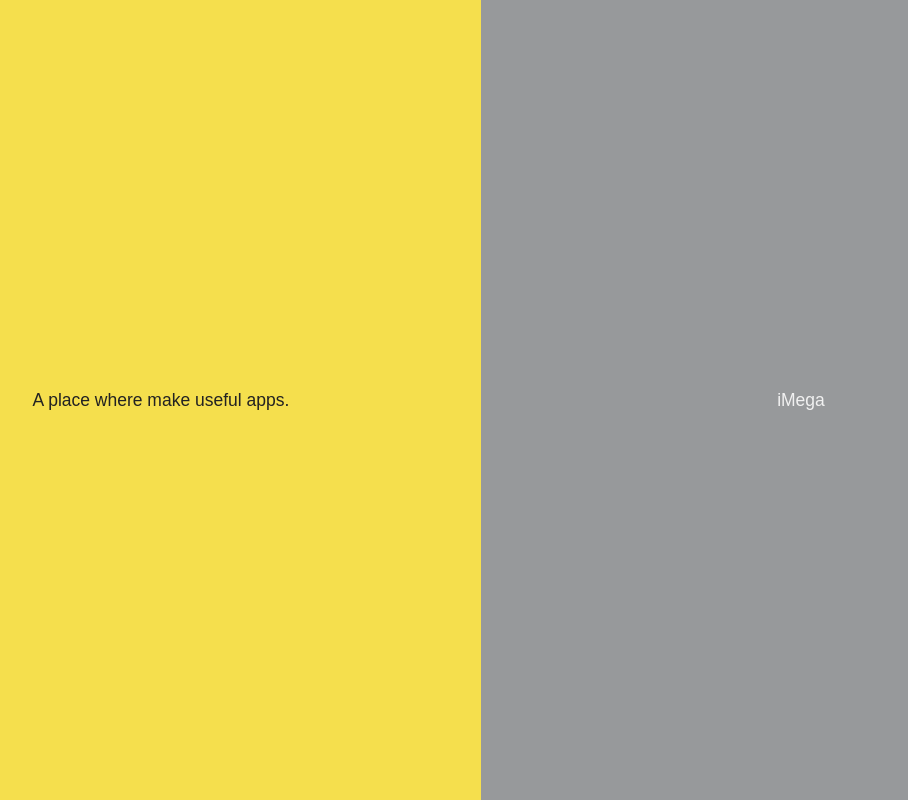
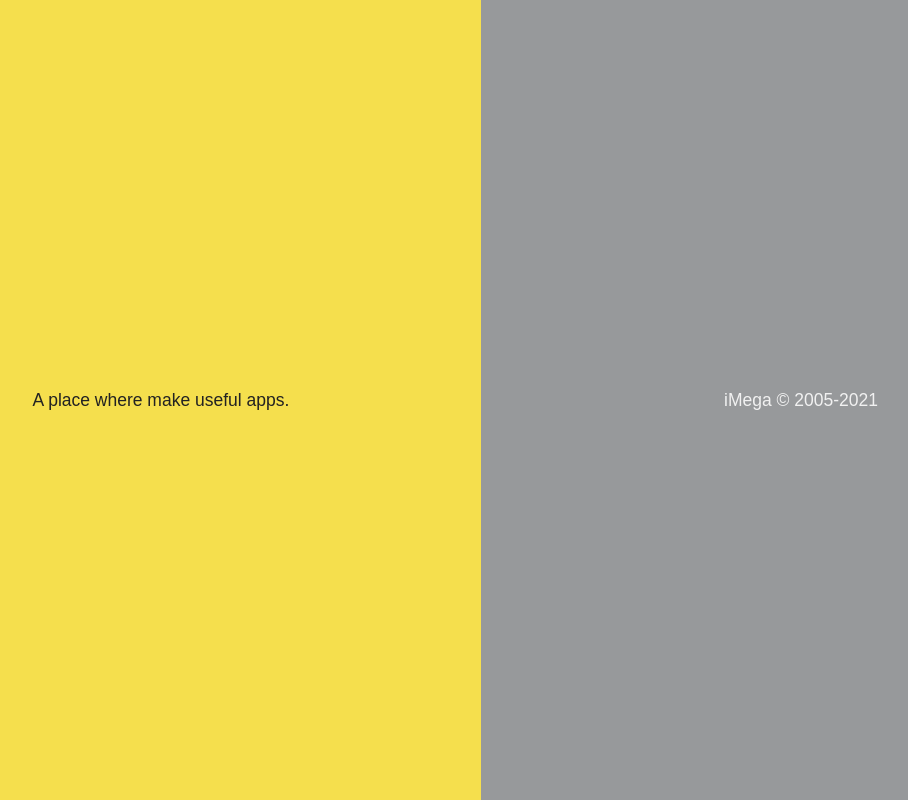
Before and after one commit to iMega/website, a plain HTML site: page index.htm in a window 1280 px wide. Shown: the whole page, without its empty margins (159-1067 px from the left). Drawn offline with Linux system fonts and the light colour scheme.

Commit message:
add index
Signed-off-by: Dmitry Stoletov <irvis@imega.ru>

```diff
--- a/index.htm
+++ b/index.htm
@@ -37,7 +37,7 @@
     <body>
         <div class="w">
             <div class="l">A place where make useful apps.</div>
-            <div class="r">iMega</div>
+            <div class="r">iMega&nbsp;&copy;&nbsp;2005-2021</div>
         </div>
     </body>
 </html>
```
